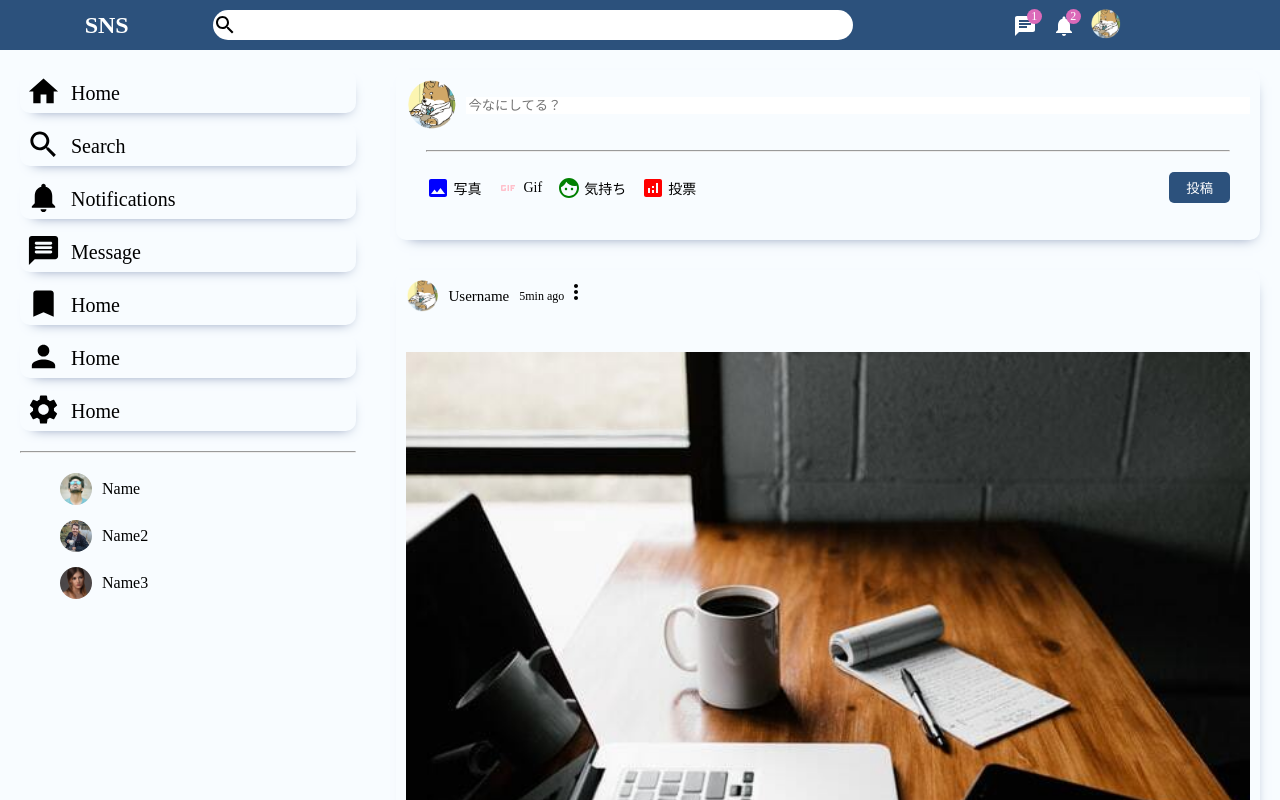
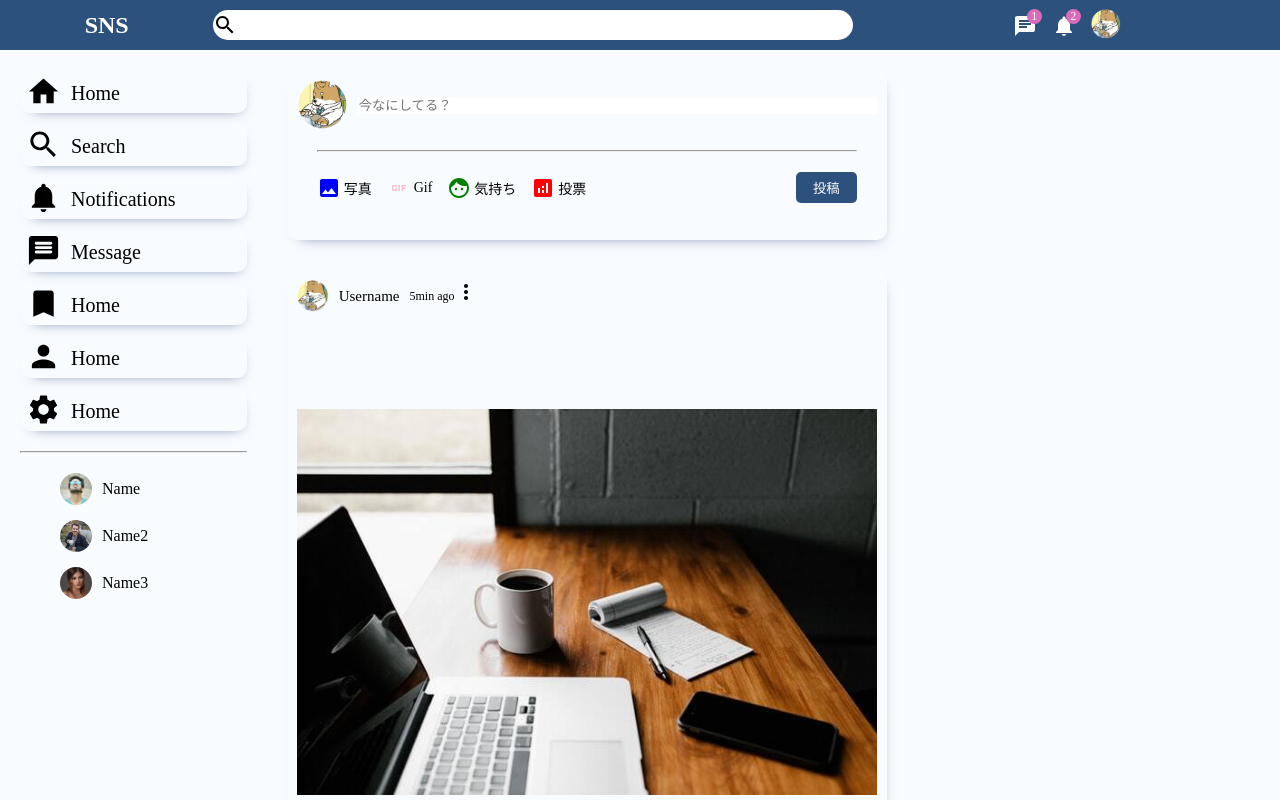
Before and after one commit to sacrwst/sns-frontend, a React (Create React App) app: page / in a window 1280 px wide. Shown: the top 800 px of the page. Built offline with nearby package versions, Linux system fonts and the light colour scheme.

Commit message:
✨ Rightbarコンポーネント準備

```diff
--- /dev/null
+++ b/src/components/rightbar/Rightbar.jsx
@@ -0,0 +1,10 @@
+import React from 'react'
+import './rightbar.css'
+
+export default function Rightbar() {
+  return (
+    <div className='rightbar'>
+
+    </div>
+  )
+}
--- /dev/null
+++ b/src/components/rightbar/rightbar.css
@@ -0,0 +1,3 @@
+.rightbar {
+    flex: 3.5;
+}
--- a/src/pages/home/Home.jsx
+++ b/src/pages/home/Home.jsx
@@ -3,6 +3,7 @@ import Topbar from "components/topbar/Topbar";
 import Sidebar from "components/sidebar/Sidebar";
 import "./home.css"
 import Timeline from "components/timeline/Timeline";
+import Rightbar from "components/rightbar/Rightbar";
 
 export default function Home() {
   return (
@@ -11,6 +12,7 @@ export default function Home() {
       <div className="homeContainer">
         <Sidebar />
         <Timeline />
+        <Rightbar />
       </div>
     </>
   );
```
